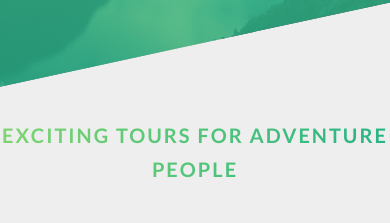
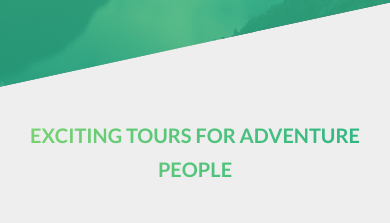
Before and after one commit to ShariqAteeq/CSS-NatoursWebsite, a website: page index.html in a window 390 px wide. Shown: the part 715-938 px from the top of the page. Drawn offline with Linux system fonts and the light colour scheme.

Commit message:
complete with responsive

```diff
--- a/index.html
+++ b/index.html
@@ -338,7 +338,12 @@
     <!-- footer -->
     <footer class="footer">
         <div class="footer__logo-box large-mb">
-            <img src="img/logo-green-2x.png" alt="footer logo" class="footer__logo">
+            <picture class="footer__logo">
+                <source srcset="img/logo-green-small-1x.png 1x, img/logo-green-small-2x.png 2x"
+                    media="(max-width:37.5em)">
+                    <img srcset="img/logo-green-2x.png 2x, img/logo-green-1x.png 1x" alt="footer logo">
+            </picture>
+
         </div>
         <div class="row">
             <div class="col-1-of-2">
--- a/sass/abstract/_mixins.scss
+++ b/sass/abstract/_mixins.scss
@@ -32,6 +32,10 @@ big screen ~ 1800 +
         @media (max-width:75em) {  @content  }; //1200px
     }
 
+    @if $breakpoint == med-desktop {
+        @media (max-width:93.75em) {  @content  }; //1500px
+    }
+
     @if $breakpoint == big-desktop {
         @media (min-width:112.5em) {  @content  }; //1800px
     }
--- a/sass/base/_typography.scss
+++ b/sass/base/_typography.scss
@@ -59,11 +59,12 @@ body {
     transition: all .2s;
 
     @include respond(tab-land) {
-        font-size: 2.5rem !important;
+        font-size: 3rem;
     }
 
     @include respond(tab-port) {
-        font-size: 3rem;
+        font-size: 2.5rem;
+        letter-spacing: 0;
     }
 
     @include respond(phone) {
--- a/sass/components/_card.scss
+++ b/sass/components/_card.scss
@@ -153,4 +153,50 @@
         }
     }
 
+
+
+    @include respond(tab-port) {
+        height: auto;
+        background-color: white;
+        border-radius: 3px;
+        box-shadow: 0 1.5rem 4rem rgba($black ,.2);
+
+        &__side {
+            height: auto;
+            position: relative;
+            box-shadow: none;
+
+            &--back {
+                transform: rotateY(0);
+                clip-path: polygon(0 15%, 100% 0, 100% 100%, 0 100%);
+            }
+        }
+
+        &:hover &__side--front {
+            transform: rotateY(0);
+        }
+
+        &__details {
+            padding: 2rem;
+
+        }
+
+        &__cta {
+            position: relative;
+            top: 0;
+            left: 0;
+            transform: translate(0);
+            width: 100%;
+            padding: 6rem 4rem 4rem 4rem;
+        }
+
+        &__price-box {
+
+            margin-bottom: 3rem;
+
+            &--value {
+                font-size: 6rem;
+            }
+        }
+     }
 }
--- a/sass/components/_form.scss
+++ b/sass/components/_form.scss
@@ -14,6 +14,11 @@
         width: 90%;
         display: block;
         transition: all .3s;
+
+        @include respond(tab-port) {
+            width: 100%;
+        }
+
 
         &:focus {
             outline: none;
@@ -50,6 +55,11 @@
         &__group {
             width: 49%;
             display: inline-block;
+
+            @include respond(tab-port) {
+                width: 100%;
+                margin-bottom: 2rem;
+            }
         }
 
         &-label {
--- a/sass/components/_popup.scss
+++ b/sass/components/_popup.scss
@@ -28,11 +28,24 @@
         box-shadow: 0 2rem 4rem rgba($black, .3);
         opacity: 0;
         transition: all .5s .2s;
+
+        @include respond(tab-land) {
+            display: block;
+        }
     }
 
     &__left {
         width: 33.333333%;
         display: table-cell;
+
+        @include respond(tab-land) {
+            width: 100%;
+        }
+
+        @include respond(phone) {
+            display: none;
+        }
+
     }
 
     &__right {
@@ -40,11 +53,37 @@
         display: table-cell;
         padding: 3rem 5rem;
         vertical-align: middle;
+
+        @include respond(tab-land) {
+            display: block;
+            margin: 0 auto;
+            width: 80%;
+        }
+
+        @include respond(tab-port) {
+            width: 90%;
+        }
     }
 
     &__img {
         display: block;
         width: 100%;
+
+        @include respond(med-desktop) {
+            height: 25rem;
+        }
+
+        @include respond(tab-land) {
+            float: left;
+            width: 50%;
+            height: 30rem;
+        }
+
+        @include respond(tab-port) {
+            float: left;
+            width: 50%;
+            height: 25rem;
+        }
     }
 
     &__text {
--- a/sass/components/_story.scss
+++ b/sass/components/_story.scss
@@ -8,6 +8,16 @@
     font-size: 1.6rem;
     padding-left: 9rem;
     transform: skewX(-12deg);
+
+    @include respond(tab-port) {
+        width: 100%;
+        padding: 4rem;
+        padding-left: 7rem;
+    }
+
+    @include respond(phone) {
+        transform: skewX(0);
+    }
 
     &__shape {
         width: 15rem;
@@ -21,6 +31,9 @@
         position: relative;
         overflow: hidden;
 
+        @include respond(phone) {
+            transform: translateX(-3rem) translateY(-1rem) skewX(0);
+        }
     }
 
     &__pic {
@@ -33,6 +46,10 @@
 
     &__text {
         transform: skewX(12deg);
+
+        @include respond(phone) {
+            transform: skewX(0);
+        }
     }
 
     &__caption {
--- a/sass/pages/_home.scss
+++ b/sass/pages/_home.scss
@@ -78,19 +78,34 @@
 }
 
 .book {
-    height: 50rem;
     background-image: linear-gradient(105deg,rgba(255,255,255,.9) 50% , transparent 50%) ,
     url("../../img/nat-10.jpg");
     background-size: 100%;
     box-shadow: 0 2.4rem 4rem rgba(0,0,0,.3);
     border-radius: 3px;
 
+    @include respond(tab-land) {
+        background-size: cover;
+        background-image: linear-gradient(105deg,rgba(255,255,255,.9) 60% , transparent 60%) ,
+    url("../../img/nat-10.jpg");
+    }
+
     @include respond(tab-port) {
-        background-size: 100%;
+        background-image: linear-gradient(to right,rgba(255,255,255,.9) 0% , rgba(255,255,255,.9) 100%) ,
+    url("../../img/nat-10.jpg");
     }
 
     &__form {
         width: 50%;
         padding: 6rem;
+
+        @include respond(tab-land) {
+            width: 60%;
+        }
+
+        @include respond(tab-port) {
+            width: 100%;
+            padding: 4rem;
+        }
     }
 }
```
Also changed, not shown: css/style.css.
